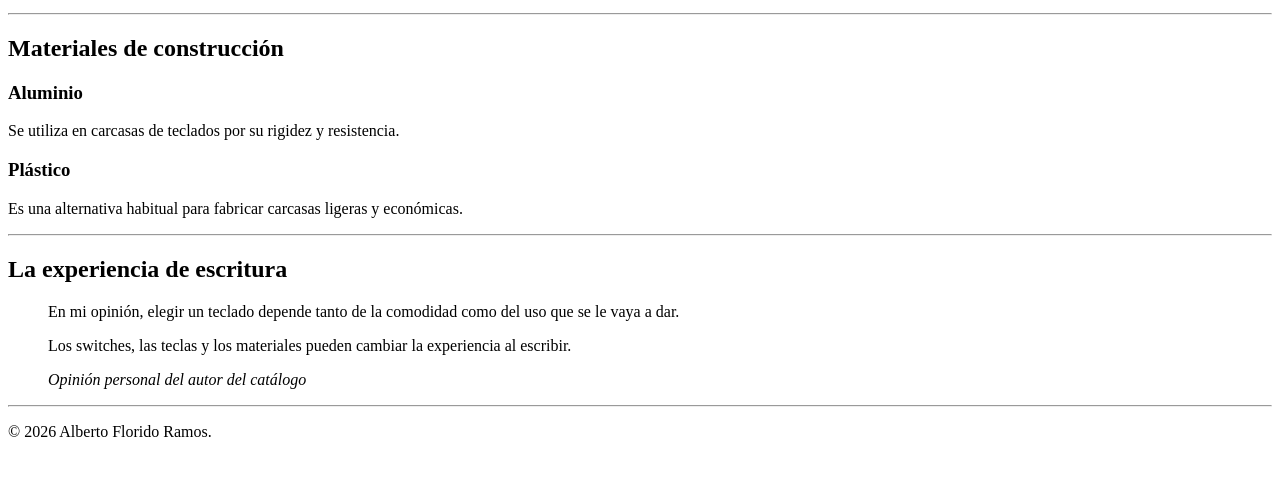
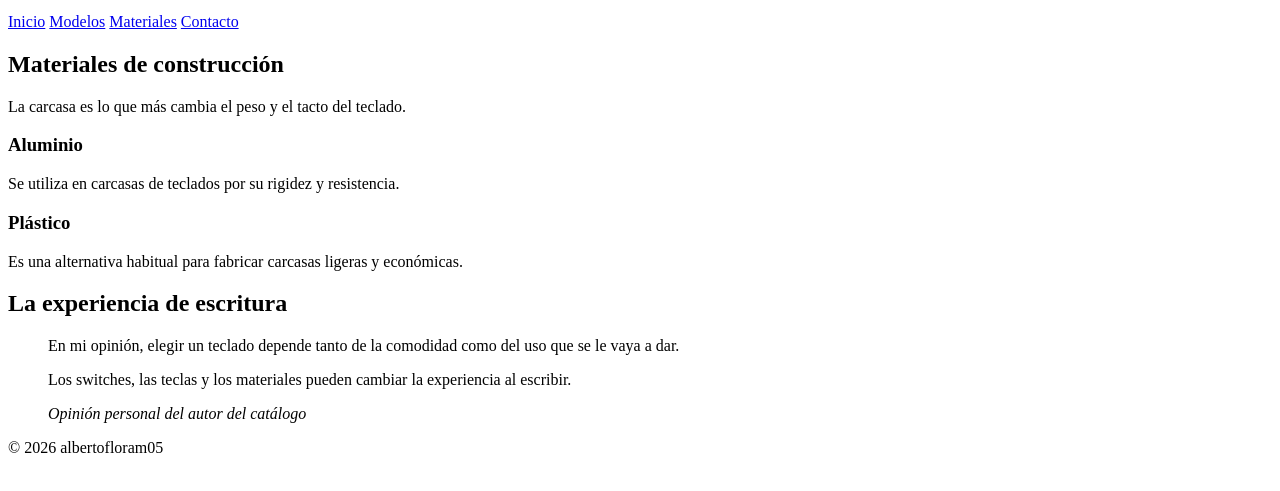
Before and after one commit to albertofloram05/Proyecto-Integrador-LM-2026, a plain HTML site: page proyecto/materiales.html in a window 1280 px wide. Shown: the part 101-592 px from the top of the page. Drawn offline with Linux system fonts and the light colour scheme.

Commit message:
feat: estructura semántica html5 en materiales

```diff
--- a/proyecto/materiales.html
+++ b/proyecto/materiales.html
@@ -6,52 +6,46 @@
     <meta name="viewport" content="width=device-width, initial-scale=1.0">
     <title>Materiales | Catálogo de Teclados Custom</title>
     <meta name="description" content="Información sobre materiales y componentes de teclados mecánicos custom.">
+    <meta name="author" content="albertofloram05">
 </head>
-<body>
-    <!-- NAV: aquí irá el menú (UD4) -->
+    <header>
+        <h1 id="logo">Materiales y componentes</h1>
+        <p class="lema">Los materiales y componentes influyen en la sensación al escribir y en la construcción del teclado.</p>
+        <nav>
+            <a href="index.html">Inicio</a>
+            <a href="modelos.html">Modelos</a>
+            <a href="materiales.html">Materiales</a>
+            <a href="contacto.html">Contacto</a>
+        </nav>
+    </header>
 
-    <!-- BLOQUE: Cabecera -->
-    <div>
-        <h1>Materiales y componentes</h1>
-        <p>Los materiales y componentes influyen en la sensación al escribir y en la construcción del teclado.</p>
-    </div>
+    <main>
+        <section>
+            <h2>Materiales de construcción</h2>
+            <p>La carcasa es lo que más cambia el peso y el tacto del teclado.</p>
 
-    <hr>
-
-    <!-- BLOQUE: Materiales -->
-    <div>
-        <h2>Materiales de construcción</h2>
-
-        <!-- BLOQUE: Aluminio -->
-        <div>
+            <article class="producto">
                 <h3>Aluminio</h3>
                 <p>Se utiliza en carcasas de teclados por su rigidez y resistencia.</p>
-        </div>
+            </article>
 
-        <!-- BLOQUE: Plástico -->
-        <div>
+            <article class="producto">
                 <h3>Plástico</h3>
                 <p>Es una alternativa habitual para fabricar carcasas ligeras y económicas.</p>
-        </div>
-    </div>
+            </article>
+        </section>
 
-    <hr>
-
-    <!-- BLOQUE: Opinión -->
-    <div>
+        <section>
             <h2>La experiencia de escritura</h2>
             <blockquote>
                 <p>En mi opinión, elegir un teclado depende tanto de la comodidad como del uso que se le vaya a dar.</p>
                 <p>Los switches, las teclas y los materiales pueden cambiar la experiencia al escribir.</p>
                 <p><cite>Opinión personal del autor del catálogo</cite></p>
             </blockquote>
-    </div>
+        </section>
+    </main>
 
-    <hr>
-
-    <!-- BLOQUE: Pie de página -->
-    <div>
-        <p>&copy; 2026 Alberto Florido Ramos.</p>
-    </div>
-</body>
+    <footer>
+        <p id="firma-albertofloram05">© 2026 albertofloram05</p>
+    </footer>
 </html>
```
Lines whose indentation alone changed are shown as unchanged.
